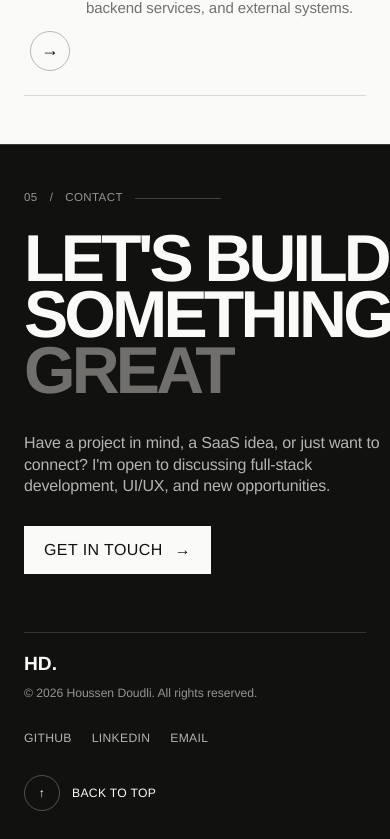
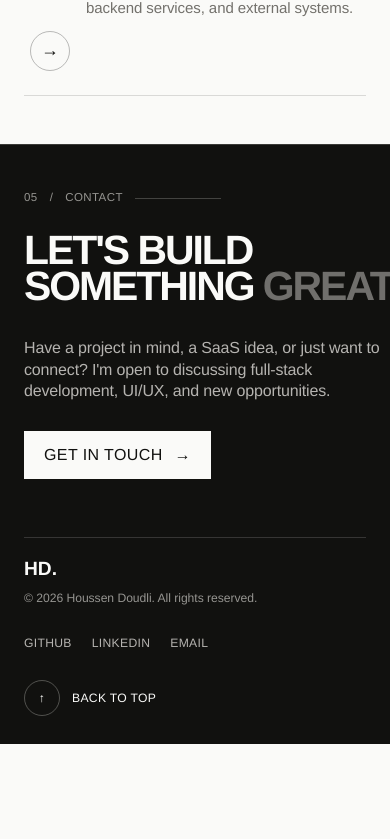
Before and after one commit to Hou123ssen/PORTFOLIO, a React (Vite) app: page / in a window 390 px wide. Shown: the part 5911-6750 px from the top of the page. After the commit the page ends 6655 px from the top, so only its background shows below. Built offline with nearby package versions, Linux system fonts and the light colour scheme.

Commit message:
Polish mobile contact headline

```diff
--- a/src/sections/contact/Contact.jsx
+++ b/src/sections/contact/Contact.jsx
@@ -34,7 +34,7 @@ const eyebrowClass =
   "mb-[clamp(28px,4vw,54px)] flex items-center gap-3 font-['Helvetica_Neue',Helvetica,Arial,ui-sans-serif,system-ui,sans-serif] text-[0.72rem] font-[560] leading-none uppercase tracking-[0.035em] text-[rgba(245,243,238,0.58)] max-[680px]:mb-7";
 
 const headlineClass =
-  "m-0 font-['Helvetica_Neue',Helvetica,Arial,ui-sans-serif,system-ui,sans-serif] text-[clamp(4.1rem,7vw,8.2rem)] font-[780] uppercase leading-[0.84] tracking-[-0.058em] min-[960px]:max-[1279px]:text-[clamp(4rem,8vw,7rem)] min-[681px]:max-[959px]:text-[clamp(4.4rem,12.5vw,7rem)] max-[680px]:text-[clamp(3.35rem,17vw,5.2rem)]";
+  "m-0 font-['Helvetica_Neue',Helvetica,Arial,ui-sans-serif,system-ui,sans-serif] text-[clamp(4.1rem,7vw,8.2rem)] font-[780] uppercase leading-[0.84] tracking-[-0.058em] min-[960px]:max-[1279px]:text-[clamp(4rem,8vw,7rem)] min-[681px]:max-[959px]:text-[clamp(4.4rem,12.5vw,7rem)] max-[680px]:text-[clamp(2.5rem,10.5vw,3.25rem)] max-[680px]:leading-[0.88] max-[680px]:tracking-[-0.05em]";
 
 const copyClass =
   "m-0 max-w-[390px] font-['Helvetica_Neue',Helvetica,Arial,ui-sans-serif,system-ui,sans-serif] text-[clamp(1rem,1.08vw,1.12rem)] font-[410] leading-[1.34] tracking-[-0.01em] text-[rgba(245,243,238,0.72)] min-[681px]:max-[959px]:max-w-[520px] max-[680px]:max-w-none";
@@ -91,7 +91,7 @@ export function Contact() {
 
               <h2 className={headlineClass} id="contact-title">
                 <span className="block">LET&apos;S BUILD</span>
-                <span className="block xl:whitespace-nowrap">
+                <span className="block max-[680px]:whitespace-nowrap xl:whitespace-nowrap">
                   <span>SOMETHING </span>
                   <span className="text-[rgba(245,243,238,0.42)]">GREAT</span>
                 </span>
```
